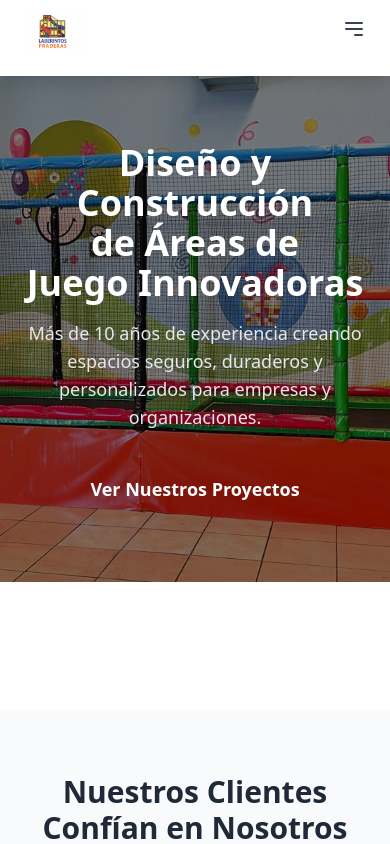
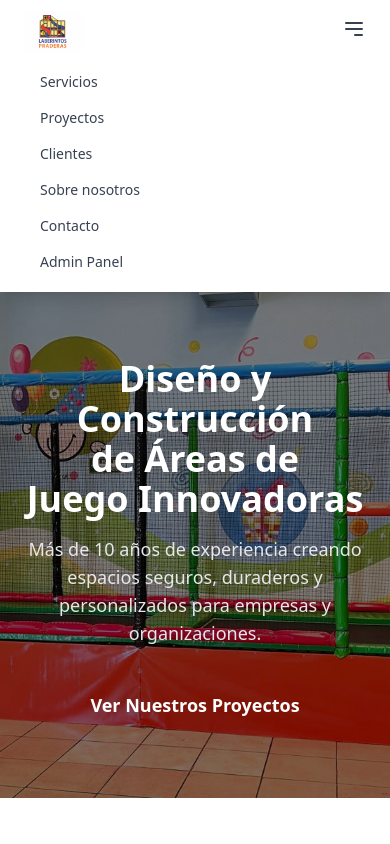
Before and after one commit to FrankLovelace/LaberintosVueFrontend, a Vue app: page / in a window 390 px wide. Both pictures are taken after a click on the button 354 px from the left and 29 px from the top of the page. Shown: the top 844 px of the page. Built offline with nearby package versions, Linux system fonts and the light colour scheme; no server answers.

Commit message:
reestructura de navbar v3

```diff
--- a/src/components/Navbar.vue
+++ b/src/components/Navbar.vue
@@ -1,10 +1,15 @@
-<!-- eslint-disable vue/multi-word-component-names -->
+<script lang="ts">
+export default {
+  name: 'MainNavbar',
+}
+</script>
+
 <script setup lang="ts">
 import { ref } from 'vue'
 import { RouterLink } from 'vue-router'
-// 👇 1. Importa los componentes de Headless UI que vamos a usar
 import { Menu, MenuButton, MenuItems, MenuItem } from '@headlessui/vue'
 
+// Esta es la variable que controla el menú móvil.
 const isMobileMenuOpen = ref<boolean>(false)
 </script>
 
@@ -76,6 +81,7 @@ const isMobileMenuOpen = ref<boolean>(false)
                   </MenuItems>
                 </transition>
               </Menu>
+
               <RouterLink to="/sobre-nosotros" class="text-gray-700 hover:text-primary font-medium"
                 >Sobre nosotros</RouterLink
               >
@@ -110,7 +116,39 @@ const isMobileMenuOpen = ref<boolean>(false)
         </div>
       </div>
 
-      <div v-if="isMobileMenuOpen" class="md:hidden pb-3"></div>
+      <div v-if="isMobileMenuOpen" class="md:hidden pb-3">
+        <RouterLink
+          to="/servicios"
+          class="block py-2 px-4 text-sm text-gray-700 hover:bg-gray-100 rounded"
+          >Servicios</RouterLink
+        >
+        <RouterLink
+          to="/proyectos"
+          class="block py-2 px-4 text-sm text-gray-700 hover:bg-gray-100 rounded"
+          >Proyectos</RouterLink
+        >
+        <RouterLink
+          to="/clientes"
+          class="block py-2 px-4 text-sm text-gray-700 hover:bg-gray-100 rounded"
+          >Clientes</RouterLink
+        >
+        <RouterLink
+          to="/sobre-nosotros"
+          class="block py-2 px-4 text-sm text-gray-700 hover:bg-gray-100 rounded"
+          >Sobre nosotros</RouterLink
+        >
+        <RouterLink
+          to="/contacto"
+          class="block py-2 px-4 text-sm text-gray-700 hover:bg-gray-100 rounded"
+          >Contacto</RouterLink
+        >
+        <a
+          href="https://app.laberintospraderas.com"
+          target="_blank"
+          class="block py-2 px-4 text-sm text-gray-700 hover:bg-gray-100 rounded"
+          >Admin Panel</a
+        >
+      </div>
     </div>
   </nav>
 </template>
```
